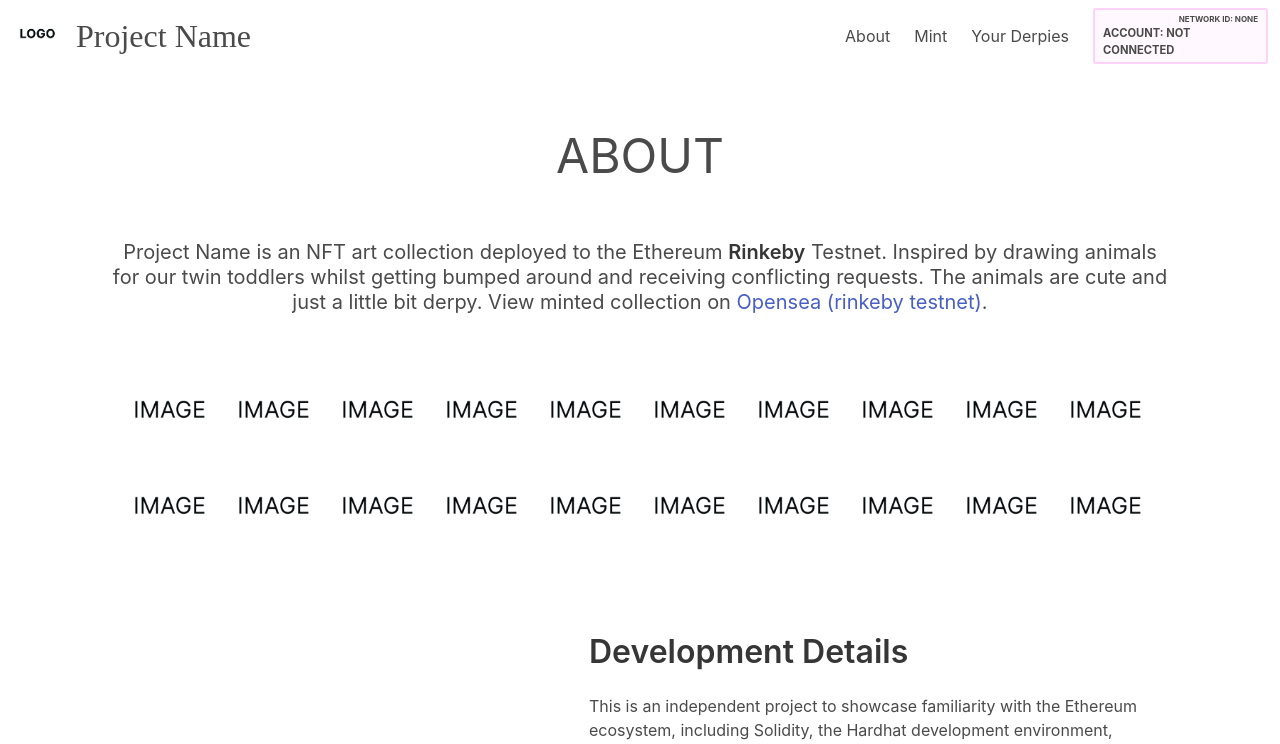
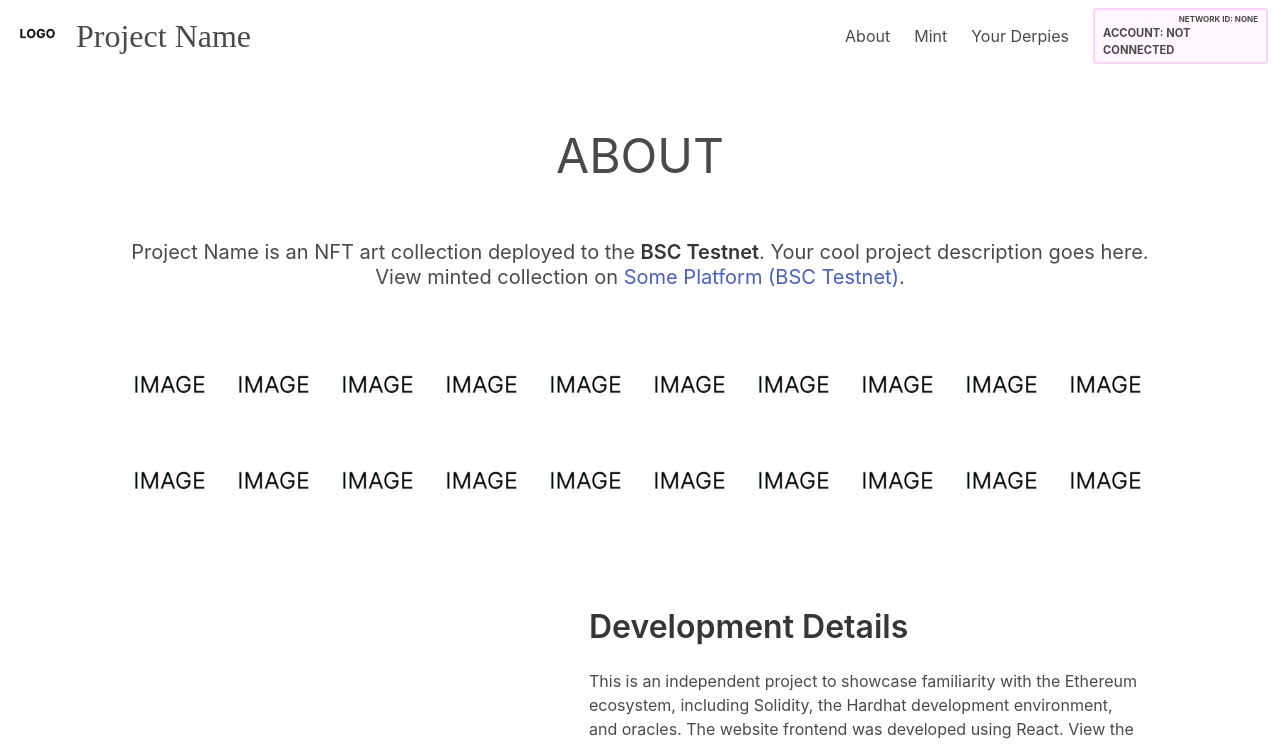
Before and after one commit to x-Code-x/react-nft, a React (Create React App) app in the folder frontend-react/: page / in a window 1280 px wide. Shown: the top 744 px of the page. Built offline with nearby package versions, Linux system fonts and the light colour scheme; a web font is replaced by a local one.

Commit message:
Update About.js

```diff
--- a/frontend-react/src/components/About.js
+++ b/frontend-react/src/components/About.js
@@ -1,5 +1,5 @@
 import Image from "../img/nft_img/Image.png";
-import { PROJECT_NAME } from "../constants";
+import { PROJECT_NAME, NETWORK } from "../constants";
 
 const About = ({ setSelectedTab }) => {
   function mintPageHandler() {
@@ -13,11 +13,10 @@ const About = ({ setSelectedTab }) => {
       <section className="section has-text-centered pb-0 container">
         <h1 className="inter pb-6">ABOUT</h1>
         <h2 className="subtitle pb-6 mb-0 custom-smaller-mobile-text">
-          {PROJECT_NAME} is an NFT art collection deployed to the Ethereum <strong>Rinkeby</strong> Testnet. Inspired
-          by drawing animals for our twin toddlers whilst getting bumped around and receiving conflicting requests. The
-          animals are cute and just a little bit derpy. View minted collection on{" "}
+          {PROJECT_NAME} is an NFT art collection deployed to the <strong>{NETWORK}</strong>. Your cool project description
+          goes here. View minted collection on{" "}
           <a href="https://testnets.opensea.io/collection/whoopsiederpies" target="_blank">
-            Opensea (rinkeby testnet)
+            Some Platform ({NETWORK})
           </a>
           .
         </h2>
```
